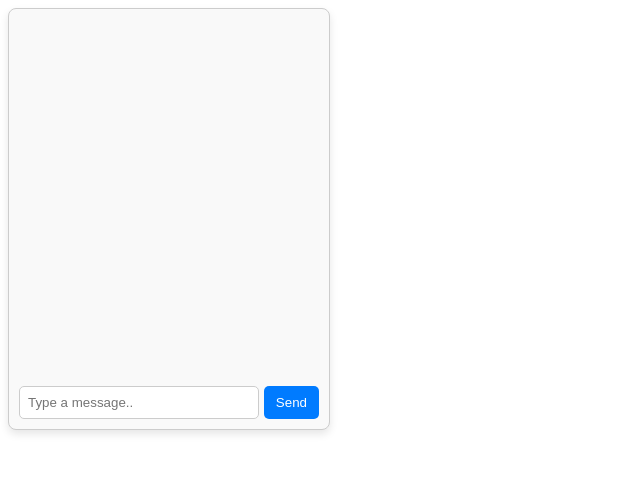
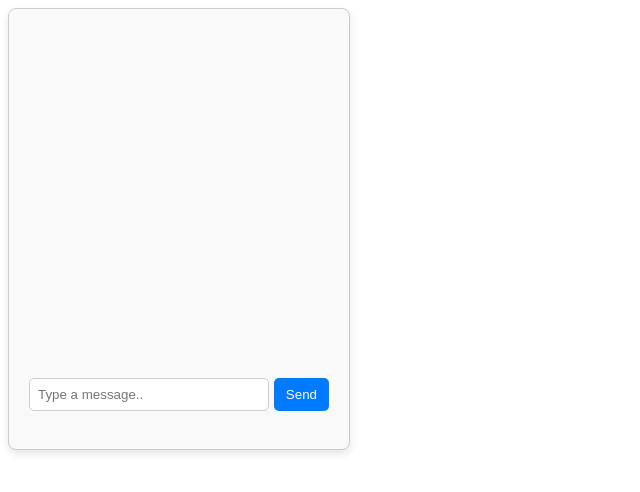
Before and after one commit to udanilokuhetti92/EventExtravaganza-Frontend, a React (Vite) app: page / in a window 1280 px wide. Shown: the top 492 px of the page, without its empty margins (0-640 px from the left). Built offline with nearby package versions, Linux system fonts and the light colour scheme.

Commit message:
Update chatbot.css

```diff
--- a/src/chatbot/chatbot.css
+++ b/src/chatbot/chatbot.css
@@ -3,10 +3,10 @@
     height: 400px;
     display: flex;
     flex-direction: column;
-    justify-content: space-between;
+    justify-content: center;
     border: 1px solid #ccc;
     border-radius: 8px;
-    padding: 10px;
+    padding: 20px;
     background-color: #f9f9f9;
     box-shadow: 0 4px 8px rgba(0, 0, 0, 0.1);
 }
@@ -49,12 +49,13 @@
     background-color: #e5e5ea;
     color: black;
     align-self: flex-start;
-    text-align: left;
+    text-align: center;
 }
 
 .input-container {
     display: flex;
     gap: 5px;
+    justify-content: center;
 }
 
 input {
```
